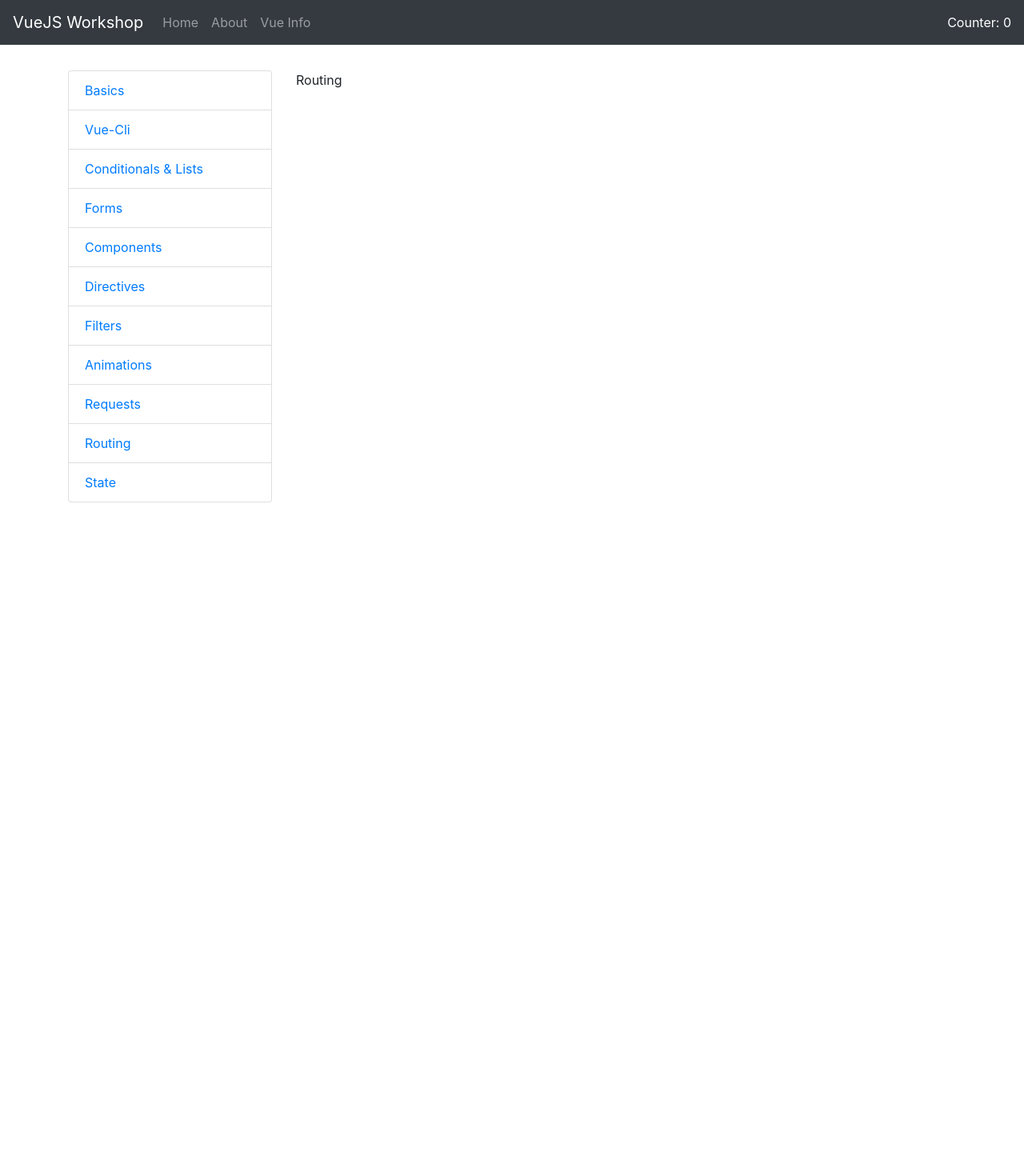
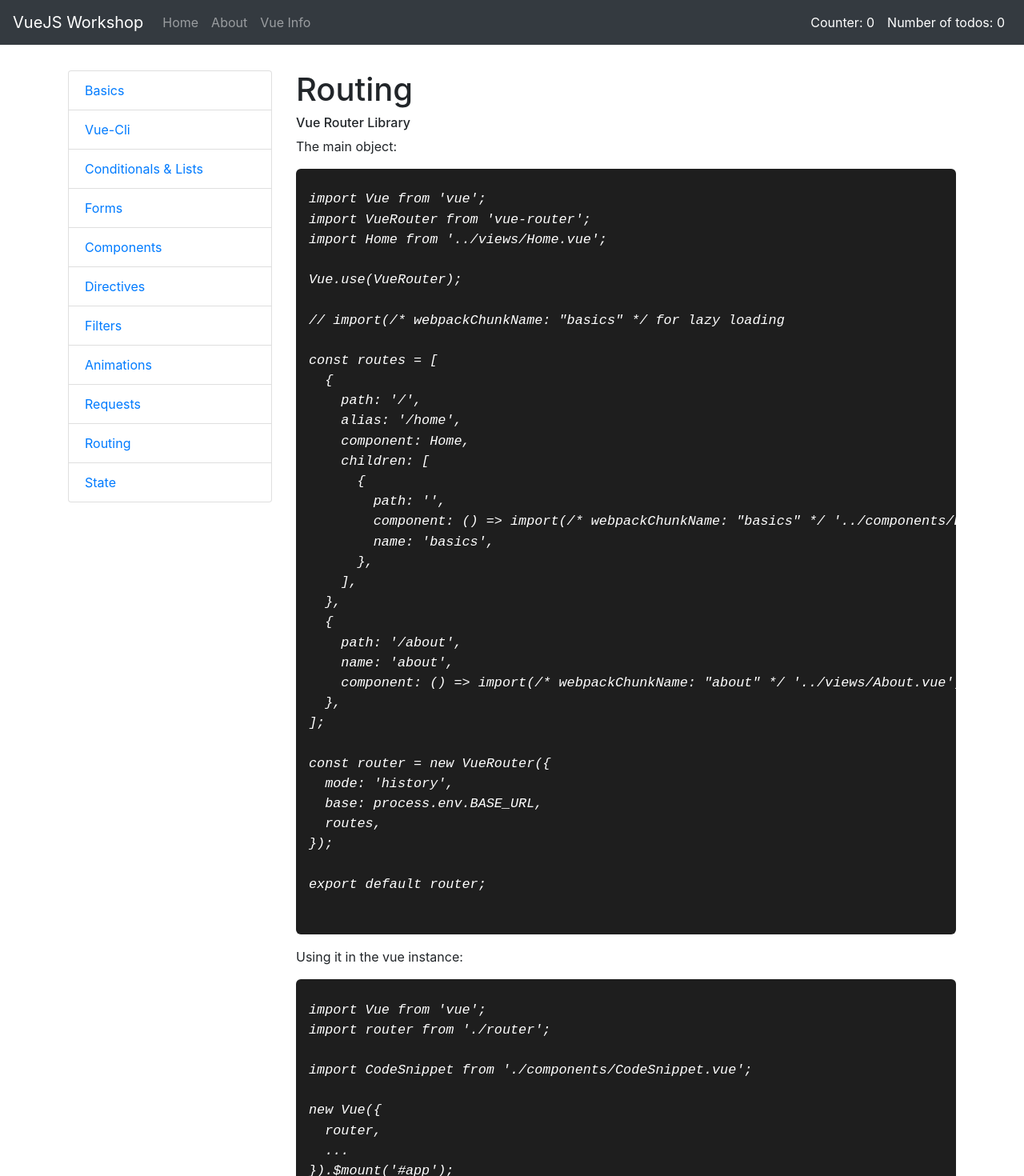
Before and after one commit to robermj/vue-workshop, a Vue app: page /routing in a window 1280 px wide. Shown: the top 1470 px of the page at 80% size. Before the commit the page ends 800 px from the top, so only its background shows below. Built offline with nearby package versions, Linux system fonts and the light colour scheme.

Commit message:
complete routing component and other fixes

```diff
--- /dev/null
+++ b/src/codeSnippets/routing.js
@@ -0,0 +1,52 @@
+export const router1 = `
+import Vue from 'vue';
+import VueRouter from 'vue-router';
+import Home from '../views/Home.vue';
+
+Vue.use(VueRouter);
+
+// import(/* webpackChunkName: "basics" */ for lazy loading
+
+const routes = [
+  {
+    path: '/',
+    alias: '/home',
+    component: Home,
+    children: [
+      {
+        path: '',
+        component: () => import(/* webpackChunkName: "basics" */ '../components/Basics.vue'),
+        name: 'basics',
+      },
+    ],
+  },
+  {
+    path: '/about',
+    name: 'about',
+    component: () => import(/* webpackChunkName: "about" */ '../views/About.vue'),
+  },
+];
+
+const router = new VueRouter({
+  mode: 'history',
+  base: process.env.BASE_URL,
+  routes,
+});
+
+export default router;
+`;
+
+export const router2 = `
+import Vue from 'vue';
+import router from './router';
+
+import CodeSnippet from './components/CodeSnippet.vue';
+
+new Vue({
+  router,
+  ...
+}).$mount('#app');
+`;
+
+export const router3 = `
+<router-view></router-view>`;
--- a/src/components/Navbar.vue
+++ b/src/components/Navbar.vue
@@ -16,7 +16,12 @@
             </router-link>
           </ul>
           <ul class="navbar-nav">
-            <li class="nav-item infoItem">Counter: {{ counter }}</li>
+            <li class="nav-item">
+              <a class="nav-link infoItem">Counter: {{ counter }}</a>
+            </li>
+            <li class="nav-item infoItem">
+              <a class="nav-link infoItem">Number of todos: {{ todosLength }}</a>
+            </li>
           </ul>
         </div>
       </nav>
@@ -30,6 +35,9 @@ export default {
     counter() {
       return this.$store.getters.getCounter;
     },
+    todosLength() {
+      return this.$store.getters.getTodosLength;
+    },
   },
 };
 </script>
@@ -39,6 +47,6 @@ export default {
   padding: 0;
 }
 .infoItem {
-  color: white;
+  color: white !important;
 }
 </style>
--- a/src/components/Routing.vue
+++ b/src/components/Routing.vue
@@ -1,7 +1,26 @@
 <template>
-  <div>Routing</div>
+  <div>
+    <h1>Routing</h1>
+    <h6>Vue Router Library</h6>
+    <p>The main object:</p>
+    <app-code-snippet :code="r1"></app-code-snippet>
+    <p>Using it in the vue instance:</p>
+    <app-code-snippet :code="r2"></app-code-snippet>
+    <p>Using it inside a component:</p>
+    <app-code-snippet :code="r3"></app-code-snippet>
+  </div>
 </template>
 
 <script>
-export default {};
+import { router1, router2, router3 } from '../codeSnippets/routing';
+
+export default {
+  data() {
+    return {
+      r1: router1,
+      r2: router2,
+      r3: router3,
+    };
+  },
+};
 </script>
--- a/src/components/State.vue
+++ b/src/components/State.vue
@@ -1,6 +1,7 @@
 <template>
   <div class="state">
     <h1>State Management</h1>
+    <h6>Vuex Library</h6>
     <p>
       Vuex is a state management pattern + library for Vue.js applications.
       It serves as a centralized store for all the components in an application,
--- a/src/router/index.js
+++ b/src/router/index.js
@@ -76,6 +76,10 @@ const routes = [
     path: '/about',
     name: 'about',
     component: () => import(/* webpackChunkName: "about" */ '../views/About.vue'),
+    beforeEnter: (to, from, next) => {
+      console.log('BeforeEnter info: ', to, from);
+      next();
+    },
   },
   {
     path: '/vue-info',
--- a/src/store/modules/todos/todos.js
+++ b/src/store/modules/todos/todos.js
@@ -24,6 +24,7 @@ const actions = {
 
 const getters = {
   getTodos: ({ todos }) => todos,
+  getTodosLength: ({ todos }) => todos.length,
 };
 
 export default {
```
